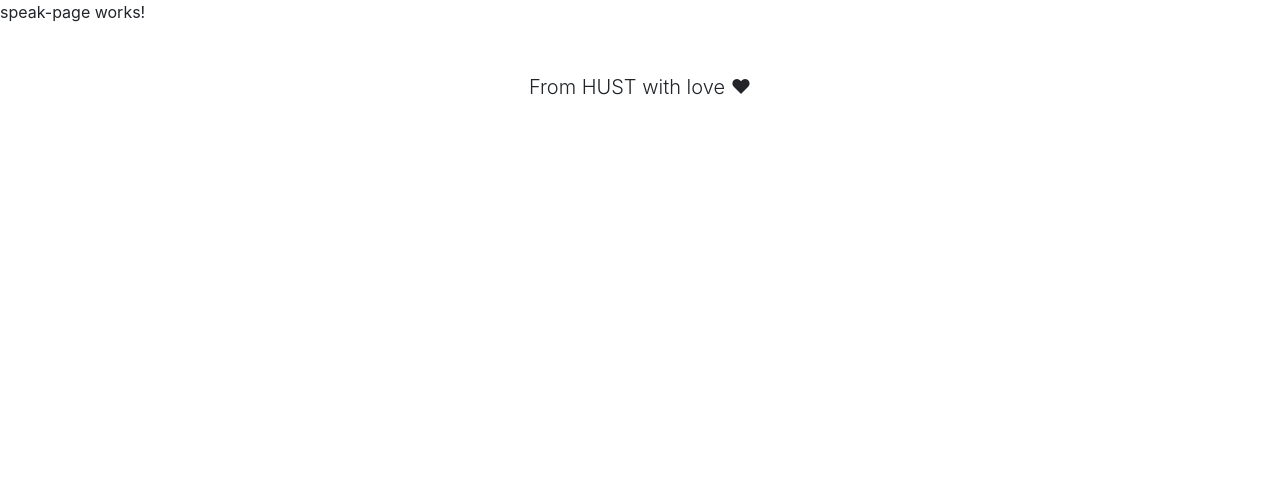
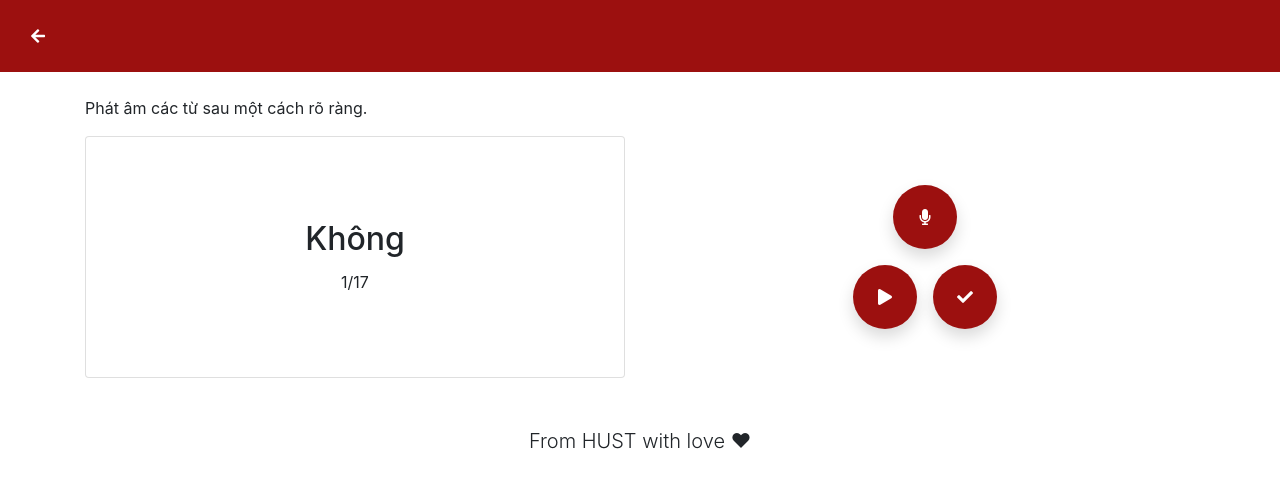
Before and after one commit to tranHieuDev23/VSCD, an Angular app: page /speak in a window 1280 px wide. Shown: the top 488 px of the page. Built offline with nearby package versions, Linux system fonts and the light colour scheme.

Commit message:
Draft for Speech recording page

```diff
--- a/src/app/view/pages/home-page/home-page.component.html
+++ b/src/app/view/pages/home-page/home-page.component.html
@@ -1,4 +1,4 @@
-<div class="container-fluid" id="header">
+<div class="container-fluid header">
     <div class="jumbotron py-3 py-md-4">
         <h1 class="h1">Vietnamese Speech Command Dataset</h1>
         <p class="lead">Bộ dữ liệu lệnh tiếng nói bằng tiếng Việt.</p>
@@ -14,7 +14,7 @@
             <div class="mx-auto h3">Nói</div>
             <p class="mx-auto lead text-center">Đóng góp giọng nói của bạn</p>
             <a routerLink="/speak" class="mx-auto">
-                <button type="button" class="btn btn-lg btn-primary rounded-circle shadow" id="speak"
+                <button type="button" class="btn btn-primary rounded-circle shadow" id="speak"
                     style="width: 4rem; height: 4rem;">
                     <i class="fas fa-microphone"></i>
                 </button>
@@ -24,7 +24,7 @@
             <div class="mx-auto h3">Nghe</div>
             <p class="mx-auto lead text-center">Giúp chúng tôi xác thực các bản ghi âm</p>
             <a routerLink="/listen" class="mx-auto">
-                <button type="button" class="btn btn-lg btn-primary rounded-circle shadow" id="listen"
+                <button type="button" class="btn btn-primary rounded-circle shadow" id="listen"
                     style="width: 4rem; height: 4rem;">
                     <i class="fas fa-headphones"></i>
                 </button>
--- a/src/app/view/pages/home-page/home-page.component.scss
+++ b/src/app/view/pages/home-page/home-page.component.scss
@@ -1,13 +1,3 @@
-#header {
-  background: #9c100f;
-  color: white;
-
-  a {
-    text-decoration: underline;
-    color: white;
-  }
-}
-
 button {
   background-color: white;
   border: none;
--- a/src/app/view/pages/speak-page/speak-page.component.html
+++ b/src/app/view/pages/speak-page/speak-page.component.html
@@ -1 +1,39 @@
-<p>speak-page works!</p>
+<div class="container-fluid header">
+    <nav class="nav py-2 py-md-3">
+        <a class="nav-link active" routerLink="/">
+            <i class="fas fa-arrow-left"></i>
+        </a>
+    </nav>
+</div>
+
+<div class="container my-4">
+    <p>Phát âm các từ sau một cách rõ ràng.</p>
+    <div class="row">
+        <div class="col-md-6 d-flex flex-column justify-content-center">
+            <div class="card text-center w-100">
+                <div class="card-body d-flex flex-column" id="word-card">
+                    <div class="my-auto">
+                        <h2 class="card-title">Không</h2>
+                        <p class="card-text">1/17</p>
+                    </div>
+                </div>
+            </div>
+        </div>
+        <div class="col-md-6 d-flex flex-column justify-content-center py-4">
+            <button type="button" class="btn btn-primary rounded-circle shadow m-2 mx-auto" id="speak"
+                style="width: 4rem; height: 4rem;">
+                <i class="fas fa-microphone"></i>
+            </button>
+            <div class="mx-auto">
+                <button type="button" class="btn btn-primary rounded-circle shadow m-2" id="speak"
+                    style="width: 4rem; height: 4rem;">
+                    <i class="fas fa-play"></i>
+                </button>
+                <button type="button" class="btn btn-primary rounded-circle shadow m-2" id="speak"
+                    style="width: 4rem; height: 4rem;">
+                    <i class="fas fa-check"></i>
+                </button>
+            </div>
+        </div>
+    </div>
+</div>
--- a/src/app/view/pages/speak-page/speak-page.component.scss
+++ b/src/app/view/pages/speak-page/speak-page.component.scss
@@ -0,0 +1,8 @@
+#word-card {
+    height: 15rem;
+}
+
+button {
+  border: none;
+  background-color: #9c100f;
+}
--- a/src/styles.scss
+++ b/src/styles.scss
@@ -5,4 +5,17 @@
 @import "~bootstrap/scss/_buttons.scss";
 @import "~bootstrap/scss/_utilities.scss";
 @import "~bootstrap/scss/_type.scss";
+@import "~bootstrap/scss/_nav.scss";
+@import "~bootstrap/scss/_navbar.scss";
+@import "~bootstrap/scss/_card.scss";
 @import "~@fortawesome/fontawesome-free/css/all.min.css";
+
+.header {
+  background: #9c100f;
+  color: white;
+
+  a {
+    text-decoration: underline;
+    color: white;
+  }
+}
```
